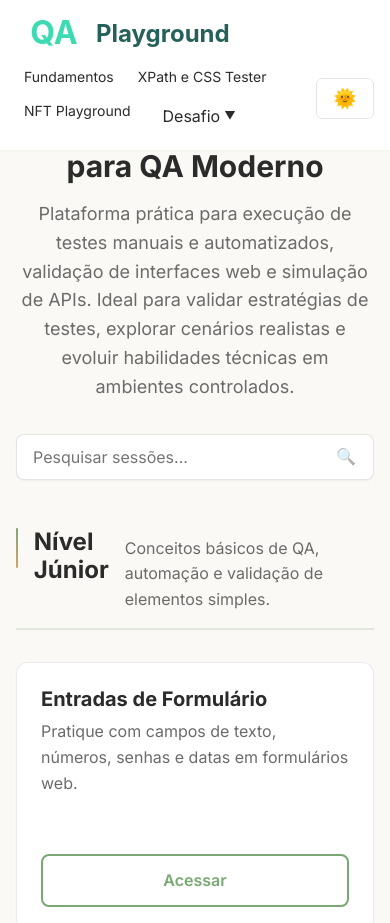
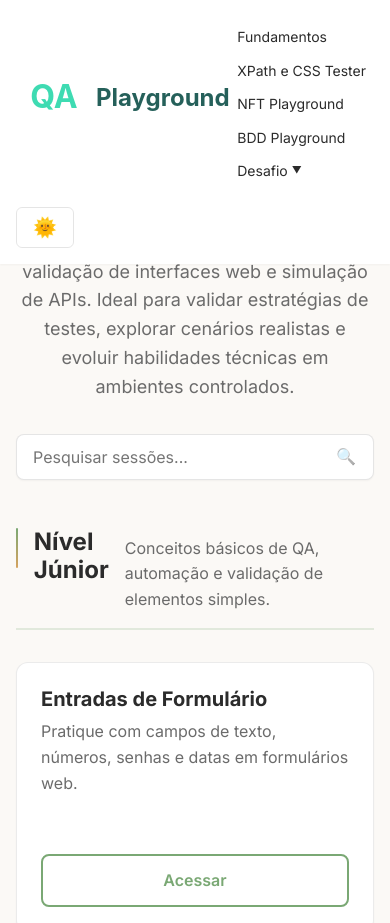
Before and after one commit to David-Nascimento/QA-Playground, a plain HTML site: page index.html in a window 390 px wide. Shown: the top 923 px of the page. Drawn offline with Linux system fonts and the light colour scheme.

Commit message:
Ajustado Header da index

```diff
--- a/css/styles.css
+++ b/css/styles.css
@@ -182,6 +182,7 @@ a:focus-visible {
   margin: 0 auto;
   padding: 0 var(--spacing-lg);
   height: var(--header-height);
+  gap: var(--spacing-md);
 }
 
 .et-logo {
@@ -199,6 +200,7 @@ a:focus-visible {
   flex: 1;
   display: flex;
   justify-content: flex-end;
+  min-width: 0;
 }
 
 .et-nav-list {
@@ -207,6 +209,8 @@ a:focus-visible {
   list-style: none;
   margin: 0;
   padding: 0;
+  flex-wrap: nowrap;
+  align-items: center;
 }
 
 .et-nav-list a {
@@ -217,6 +221,7 @@ a:focus-visible {
   padding: var(--spacing-sm) var(--spacing-md);
   border-radius: var(--border-radius-sm);
   transition: background var(--transition), color var(--transition);
+  white-space: nowrap;
 }
 
 .et-nav-list a:hover,
@@ -244,6 +249,7 @@ a:focus-visible {
   gap: var(--spacing-xs);
   transition: background var(--transition), color var(--transition);
   font-family: var(--font-family);
+  white-space: nowrap;
 }
 
 .dropdown-toggle:hover,
@@ -760,14 +766,36 @@ textarea {
 }
 
 /* === Responsive === */
+@media (max-width: 1100px) {
+  .et-nav-list {
+    gap: var(--spacing-xs);
+  }
+
+  .et-nav-list a {
+    font-size: var(--font-size-sm);
+    padding: var(--spacing-xs) var(--spacing-sm);
+  }
+
+  .dropdown-toggle {
+    font-size: var(--font-size-sm);
+    padding: var(--spacing-xs) var(--spacing-sm);
+  }
+}
+
 @media (max-width: 900px) {
   .et-nav-list {
     gap: var(--spacing-sm);
+    flex-wrap: wrap;
   }
 
   .et-nav-list a {
     font-size: var(--font-size-sm);
     padding: var(--spacing-sm);
+    white-space: nowrap;
+  }
+
+  .dropdown-toggle {
+    white-space: nowrap;
   }
 
   .subsections {
--- a/index.html
+++ b/index.html
@@ -18,6 +18,7 @@
             <li><a href="pages/fundamentos.html">Fundamentos</a></li>
             <li><a href="pages/tools/xpath-css-tester.html">XPath e CSS Tester</a></li>
             <li><a href="pages/tools/nft-playground.html">NFT Playground</a></li>
+            <li><a href="pages/tools/bdd-playground.html">BDD Playground</a></li>
             <li class="nav-dropdown">
               <button class="dropdown-toggle" aria-expanded="false" aria-haspopup="true">Desafio</button>
               <ul class="dropdown-menu">
```
Also changed, not shown: pages/tools/bdd-playground.html (+1 -0 lines).
